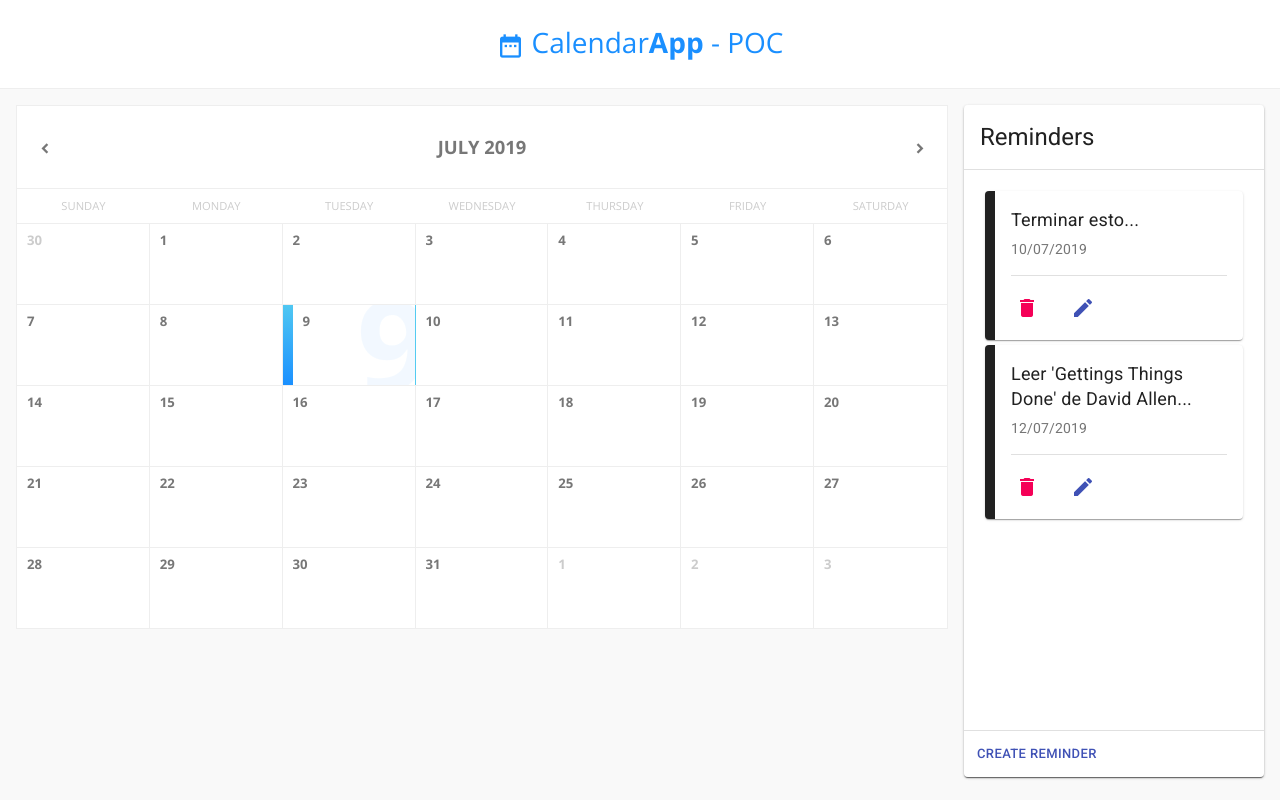
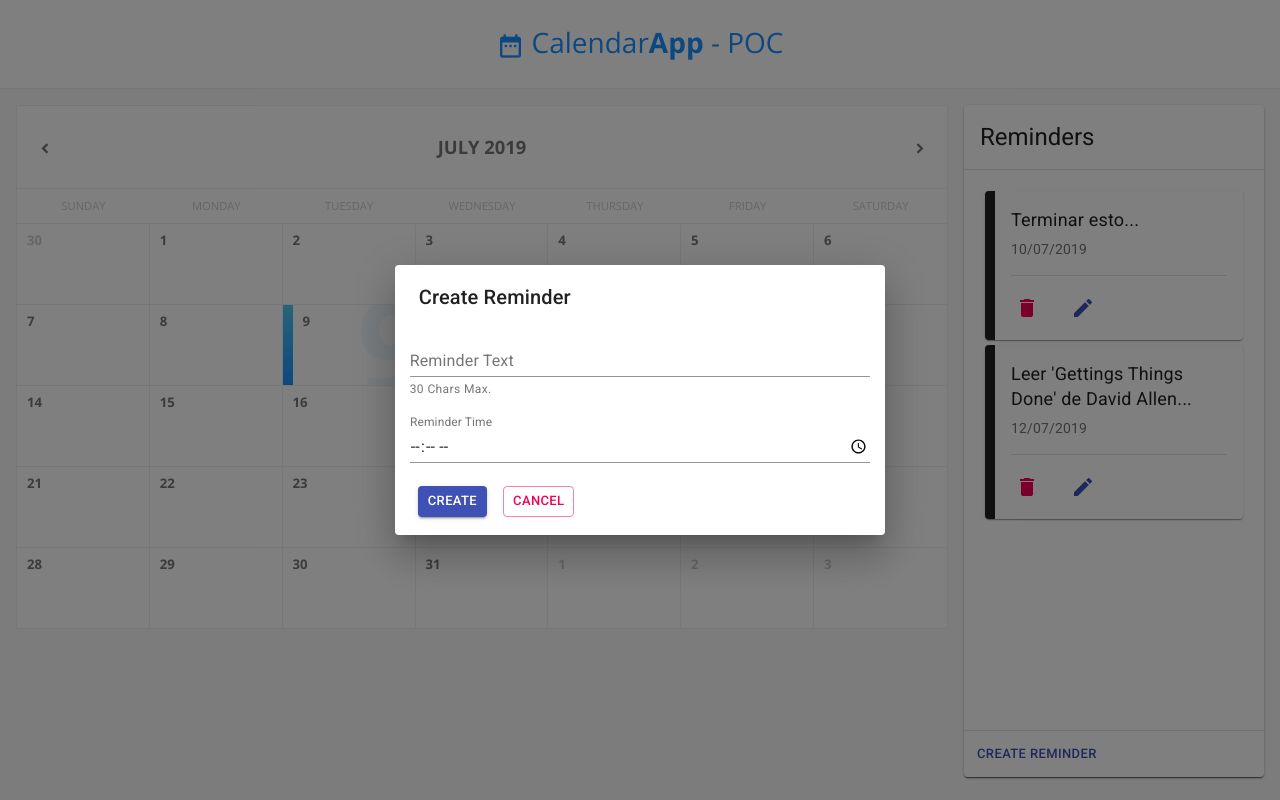
Before and after one commit to germmand/calendar-app, a React (Create React App) app: page / in a window 1280 px wide. Both pictures are taken after a click on the button "CREATE REMINDER". Built offline with nearby package versions, Linux system fonts and the light colour scheme.

Commit message:
feat: Create Reminder form. (Basic)

```diff
--- /dev/null
+++ b/src/components/CreateReminder/index.js
@@ -0,0 +1,98 @@
+import React from 'react';
+import PropTypes from 'prop-types';
+
+import Dialog from '@material-ui/core/Dialog';
+import DialogTitle from '@material-ui/core/DialogTitle';
+import TextField from '@material-ui/core/TextField';
+import Button from '@material-ui/core/Button';
+
+import { withStyles } from '@material-ui/styles';
+import styles from './styles';
+
+class CreateReminder extends React.Component {
+  constructor(props) {
+    super(props);
+    this.state = {
+      values: {
+        reminderText: '',
+        reminderTime: '',
+      },
+    };
+  }
+
+  onChangeField = (field, value) => {
+    const newState = { ...this.state };
+    newState.values[field] = value;
+    this.setState(newState);
+  }
+
+  onSubmitForm = () => {
+    const { onCreate } = this.props;
+    const { values } = this.state;
+    onCreate(values);
+  }
+
+  render() {
+    const { isOpen, handleClose, classes } = this.props;
+    const { values } = this.state;
+
+    return (
+      <Dialog open={isOpen} onClose={handleClose} aria-labelledby="create-reminder-dialog">
+        <DialogTitle id="create-reminder-dialog">Create Reminder</DialogTitle>
+        <form className={classes.container}>
+          <TextField
+            id="reminder-text"
+            label="Reminder Text"
+            fullWidth
+            helperText="30 Chars Max."
+            className={classes.textField}
+            value={values.reminderText}
+            onChange={event => this.onChangeField('reminderText', event.target.value)}
+          />
+          <TextField
+            id="reminder-time"
+            label="Reminder Time"
+            fullWidth
+            type="time"
+            className={classes.textField}
+            InputLabelProps={{
+              shrink: true,
+            }}
+            inputProps={{
+              step: 300,
+            }}
+            value={values.reminderTime}
+            onChange={event => this.onChangeField('reminderTime', event.target.value)}
+          />
+          <Button
+            variant="contained"
+            size="small"
+            color="primary"
+            className={classes.button}
+            onClick={this.onSubmitForm}
+          >
+            Create
+          </Button>
+          <Button
+            variant="outlined"
+            size="small"
+            color="secondary"
+            onClick={handleClose}
+            className={classes.button}
+          >
+            Cancel
+          </Button>
+        </form>
+      </Dialog>
+    );
+  }
+}
+
+CreateReminder.propTypes = {
+  isOpen: PropTypes.bool.isRequired,
+  handleClose: PropTypes.func.isRequired,
+  classes: PropTypes.objectOf(PropTypes.string).isRequired,
+  onCreate: PropTypes.func.isRequired,
+};
+
+export default withStyles(styles)(CreateReminder);
--- /dev/null
+++ b/src/components/CreateReminder/styles.js
@@ -0,0 +1,11 @@
+export default theme => ({
+  container: {
+    padding: '0px 15px 10px 15px',
+  },
+  button: {
+    margin: typeof theme.spacing === 'function' ? theme.spacing(1) : '15px',
+  },
+  textField: {
+    marginBottom: '15px',
+  },
+});
--- a/src/components/Reminders/index.js
+++ b/src/components/Reminders/index.js
@@ -10,19 +10,39 @@ import Divider from '@material-ui/core/Divider';
 
 import { withStyles } from '@material-ui/styles';
 import Reminder from '../Reminder';
+import CreateReminder from '../CreateReminder';
 
 import styles from './styles';
 
 class Reminders extends React.Component {
   constructor(props) {
     super(props);
-    this.state = {};
+    this.state = {
+      openCreateReminder: false,
+    };
+  }
+
+  onCreateReminderClicked = () => {
+    this.setState({
+      openCreateReminder: true,
+    });
+  }
+
+  onCreateReminderClose = () => {
+    this.setState({
+      openCreateReminder: false,
+    });
+  }
+
+  onReminderCreatedTriggered = (/* values */) => {
   }
 
   render() {
     const { classes } = this.props;
+    const { openCreateReminder } = this.state;
 
     return (
+      <div>
         <Card>
           <CardHeader title="Reminders" />
           <Divider />
@@ -34,11 +54,17 @@ class Reminders extends React.Component {
 
           <Divider />
           <CardActions>
-          <Button size="small" color="primary">
+            <Button size="small" color="primary" onClick={this.onCreateReminderClicked}>
               Create Reminder
             </Button>
           </CardActions>
         </Card>
+        <CreateReminder
+          isOpen={openCreateReminder}
+          handleClose={this.onCreateReminderClose}
+          onCreate={this.onReminderCreatedTriggered}
+        />
+      </div>
     );
   }
 }
```
Also changed, not shown: 1 other file (tests, documents, lock files or other folders). Lines whose indentation alone changed are shown as unchanged.
